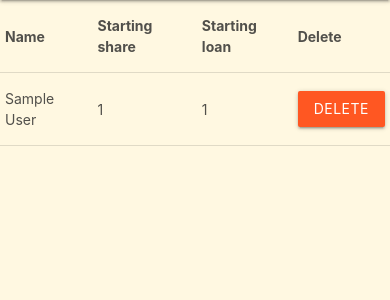
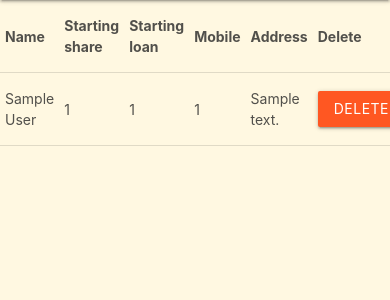
Before and after one commit to kumarprafful/societe, a Django app: a page that uses templates/record/society_dash.html in a window 390 px wide. Shown: the part 56-356 px from the top of the page. Run offline with Django 3.2, Linux system fonts and the light colour scheme; a user stored in the database is signed in; tables that the repository leaves empty hold one stand-in row (values such as "Sample post").

Commit message:
mobile, address added

```diff
--- a/record/forms.py
+++ b/record/forms.py
@@ -9,7 +9,7 @@ class SocietyForm(forms.ModelForm):
 class MemberForm(forms.ModelForm):
     class Meta:
         model = Member
-        fields = ['name', 'starting_share', 'starting_loan']
+        fields = ['name', 'starting_share', 'starting_loan', 'mobile_no', 'address']
         widget=forms.TextInput(attrs={'class': "input-field"})
 
 
--- a/record/models.py
+++ b/record/models.py
@@ -46,6 +46,8 @@ class Member(models.Model):
     name = models.CharField(max_length=1024)
     starting_share = models.IntegerField(blank=False, null=False)
     starting_loan = models.IntegerField(blank=False, null=False)
+    mobile_no = models.IntegerField(blank=False, null=False, default=0)
+    address = models.CharField(max_length=1024, blank=False, null=False, default="new delhi")
     date_of_creation = models.DateTimeField(default=datetime.now)
     month_of_creation = models.IntegerField(default=0)
     active = models.BooleanField(default=1)
--- a/templates/record/society_dash.html
+++ b/templates/record/society_dash.html
@@ -14,6 +14,8 @@
       <th>Name</th>
       <th>Starting share</th>
       <th>Starting loan</th>
+      <th>Mobile</th>
+      <th>Address</th>
       <th>Delete</th>
 
     </tr>
@@ -24,6 +26,8 @@
       <td>{{member.name}}</td>
       <td>{{member.starting_share}}</td>
       <td>{{member.starting_loan}}</td>
+      <td>{{member.mobile_no}}</td>
+      <td>{{member.address}}</td>
       <td><a href="{% url 'record:delete-member' soc_id=member.society.id id=member.id %}" class="btn">Delete</a> </td>
 
     </tr>
```
Also changed, not shown: record/migrations/0004_auto_20190119_1421.py (added).
